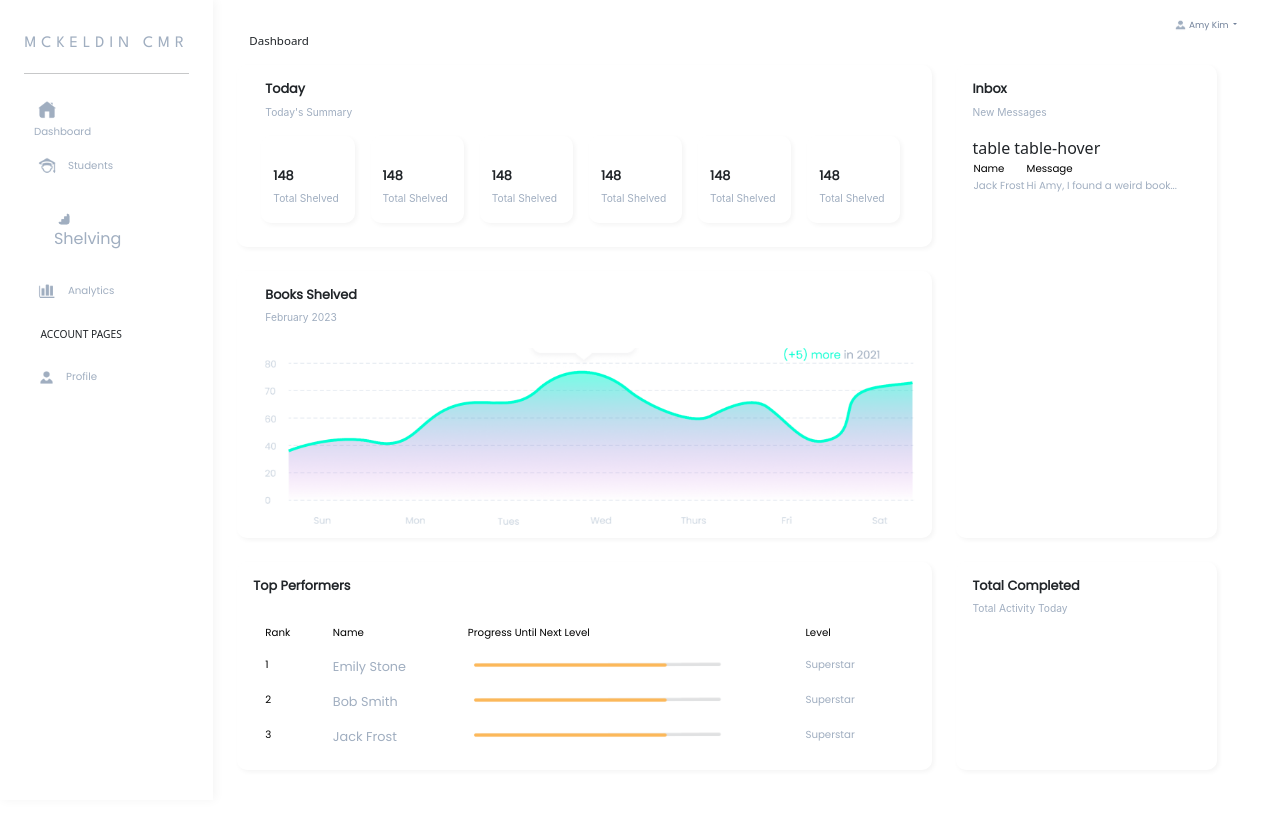
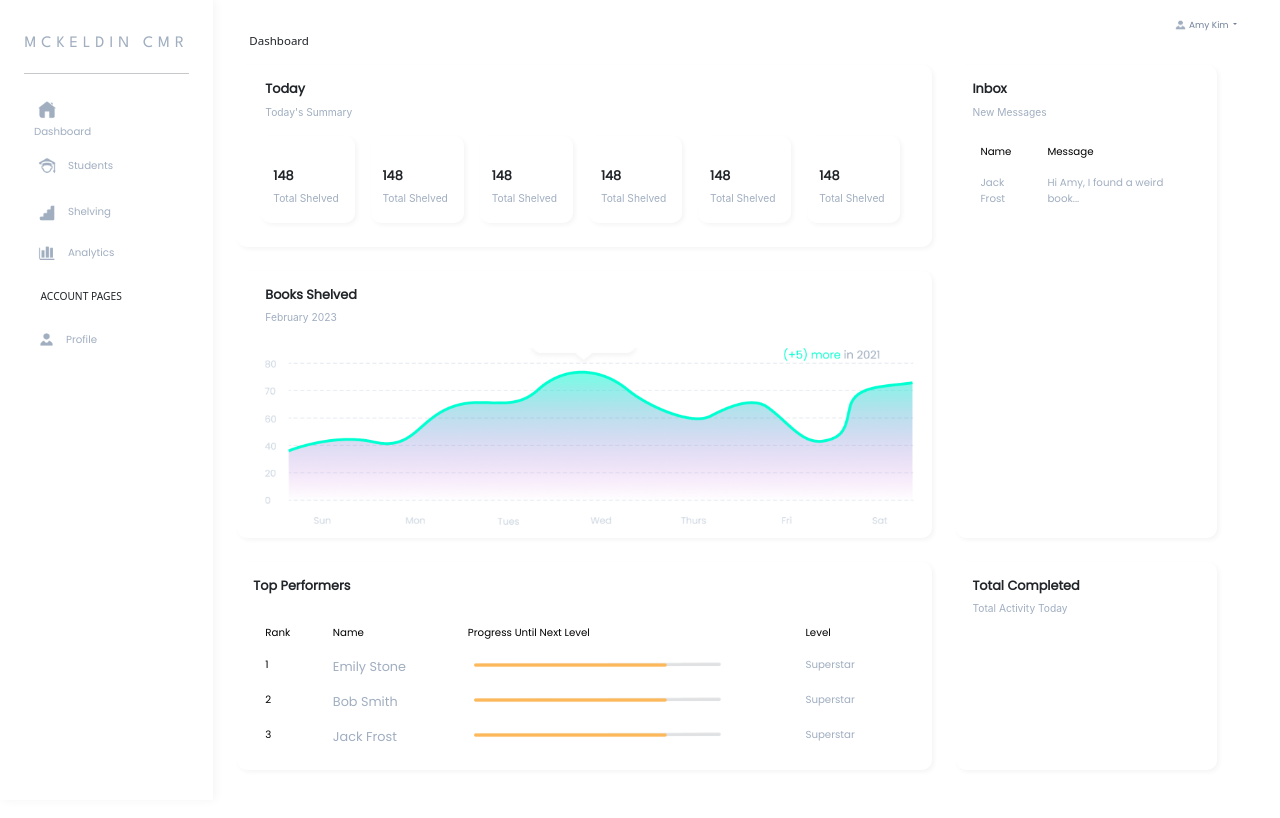
Before and after one commit to eliechoi2/Oogway-System, a Flask app: page / in a window 1280 px wide. Run offline with Flask 3, Linux system fonts and the light colour scheme.

Commit message:
Changed shelving navlink to accordion and fixed inbox table in dashboard

```diff
--- a/static/css/admin.css
+++ b/static/css/admin.css
@@ -96,19 +96,15 @@
     color: #A0AEC0;
 }
 
-button#accordion-button {
-    font-size: .5vw;
-    border: none;
-}
 
 .accordion .card-header .btn {
     border: none;
+    padding: none;
   }
 
 .accordion-list>li {
     list-style: none;
     margin-bottom: 20%;
-    margin-top: 20%;
     font-size: .8vw;
 }
 
@@ -123,6 +119,8 @@
 #accordion-shelving .accordion-button {
     border: none;
     width: 100%;
+    padding: 0;
+    font-size: .8vw;
 }
 
 #accordion-shelving .accordion-button:focus {
--- a/template/admin-dashboard.html
+++ b/template/admin-dashboard.html
@@ -57,8 +57,8 @@
         <div class="col-3 section pt-3 ps-3">
             <h4 class="topic"><b>Inbox</b></h4>
             <p class="subtitle">New Messages</p>
-            <table class="">
-                <thead>table table-hover
+            <table class="table table-hover">
+                <thead>
                   <tr>
                     <th scope="col">Name</th>
                     <th scope="col">Message</th>
```
